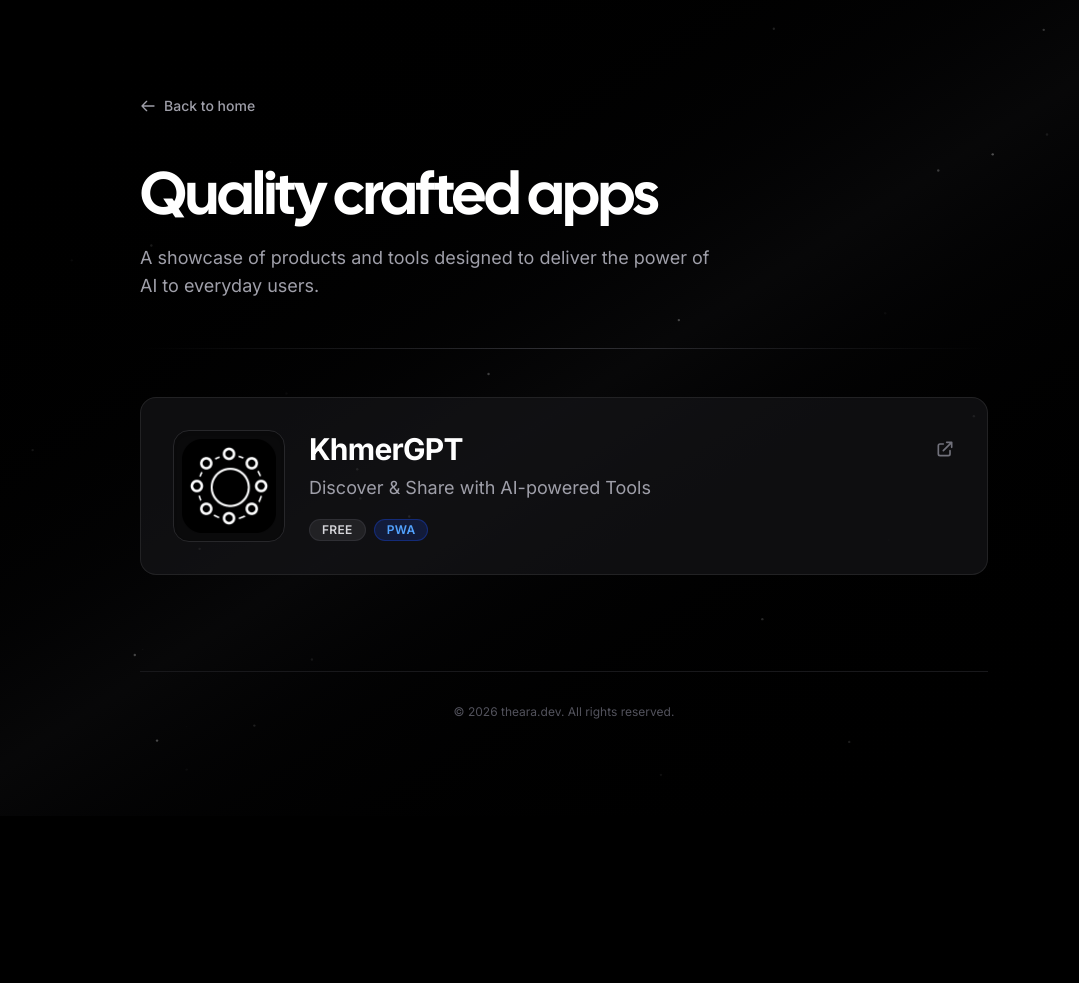
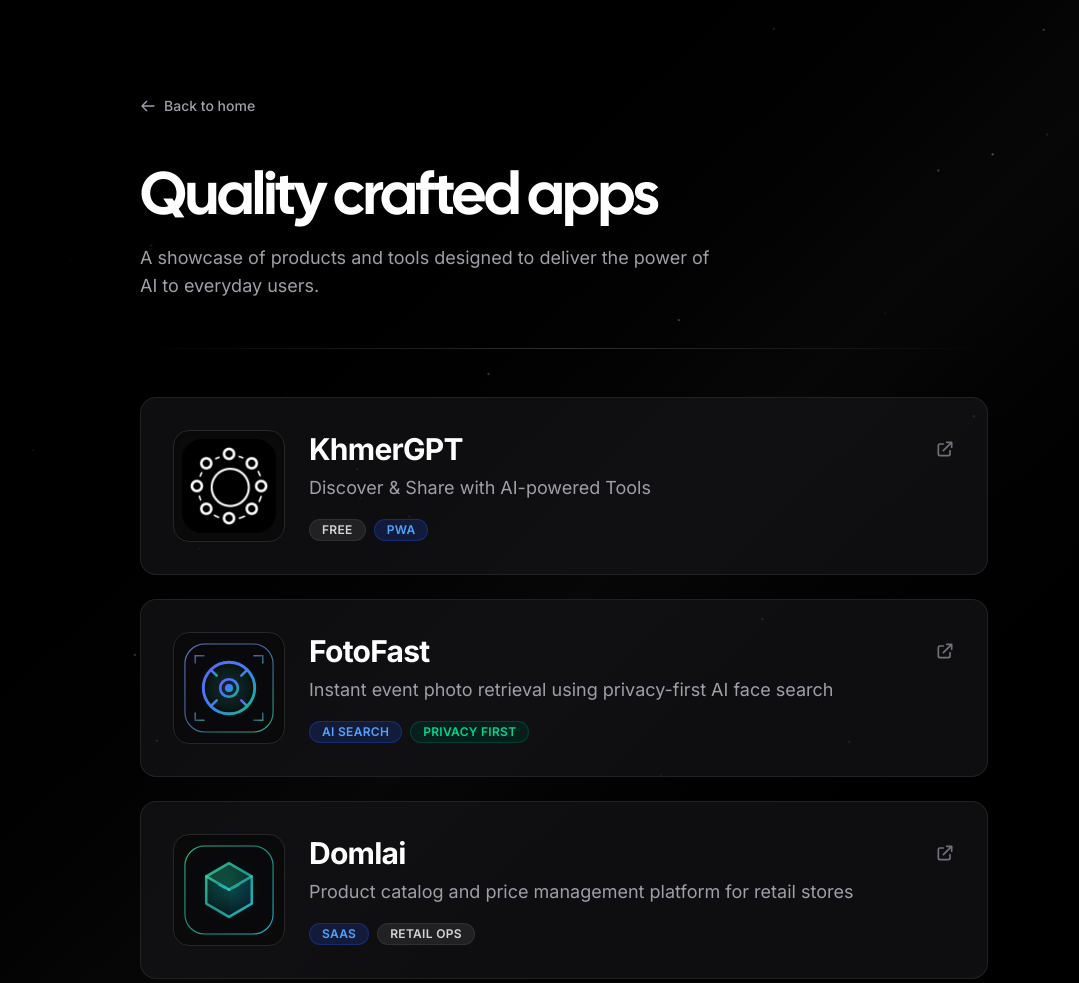
Before and after one commit to vatheara/theara.dev, an Astro site: page /apps in a window 1280 px wide. Shown: the top 983 px of the page, without its empty margins (76-1155 px from the left). Before the commit the page ends 816 px from the top, so only its background shows below. Built offline with nearby package versions, Linux system fonts and the light colour scheme; Astro itself is replaced by a stand-in of ours.

Commit message:
feat: add FotoFast and Domlai to apps showcase

```diff
--- a/src/components/AppItem.astro
+++ b/src/components/AppItem.astro
@@ -84,6 +84,8 @@
               class={`inline-flex items-center rounded-full px-3 py-0.5 text-xs font-semibold tracking-wide uppercase ${
                 tag.variant === 'primary'
                   ? 'bg-blue-950/60 text-blue-400 border border-blue-800/50'
+                  : tag.variant === 'success'
+                  ? 'bg-emerald-950/60 text-emerald-400 border border-emerald-800/50'
                   : 'bg-zinc-800/80 text-zinc-300 border border-zinc-700/50'
               }`}
             >
--- a/src/pages/apps.astro
+++ b/src/pages/apps.astro
@@ -57,6 +57,26 @@
             { label: 'PWA', variant: 'primary' },
           ]}
         />
+        <AppItem
+          title="FotoFast"
+          description="Instant event photo retrieval using privacy-first AI face search"
+          href="https://fotofast.theara.dev"
+          logo="/assets/logo/fotofast.svg"
+          tags={[
+            { label: 'AI Search', variant: 'primary' },
+            { label: 'Privacy First', variant: 'success' },
+          ]}
+        />
+        <AppItem
+          title="Domlai"
+          description="Product catalog and price management platform for retail stores"
+          href="https://domlai.app"
+          logo="/assets/logo/domlai.svg"
+          tags={[
+            { label: 'SaaS', variant: 'primary' },
+            { label: 'Retail Ops', variant: 'default' },
+          ]}
+        />
       </section>
 
       <!-- Footer -->
```
Also changed, not shown: assets/logo/domlai.svg (added), assets/logo/fotofast.svg (added), public/assets/logo/domlai.svg (added), public/assets/logo/fotofast.svg (added), src/assets/logo/domlai.svg (added), src/assets/logo/fotofast.svg (added).
